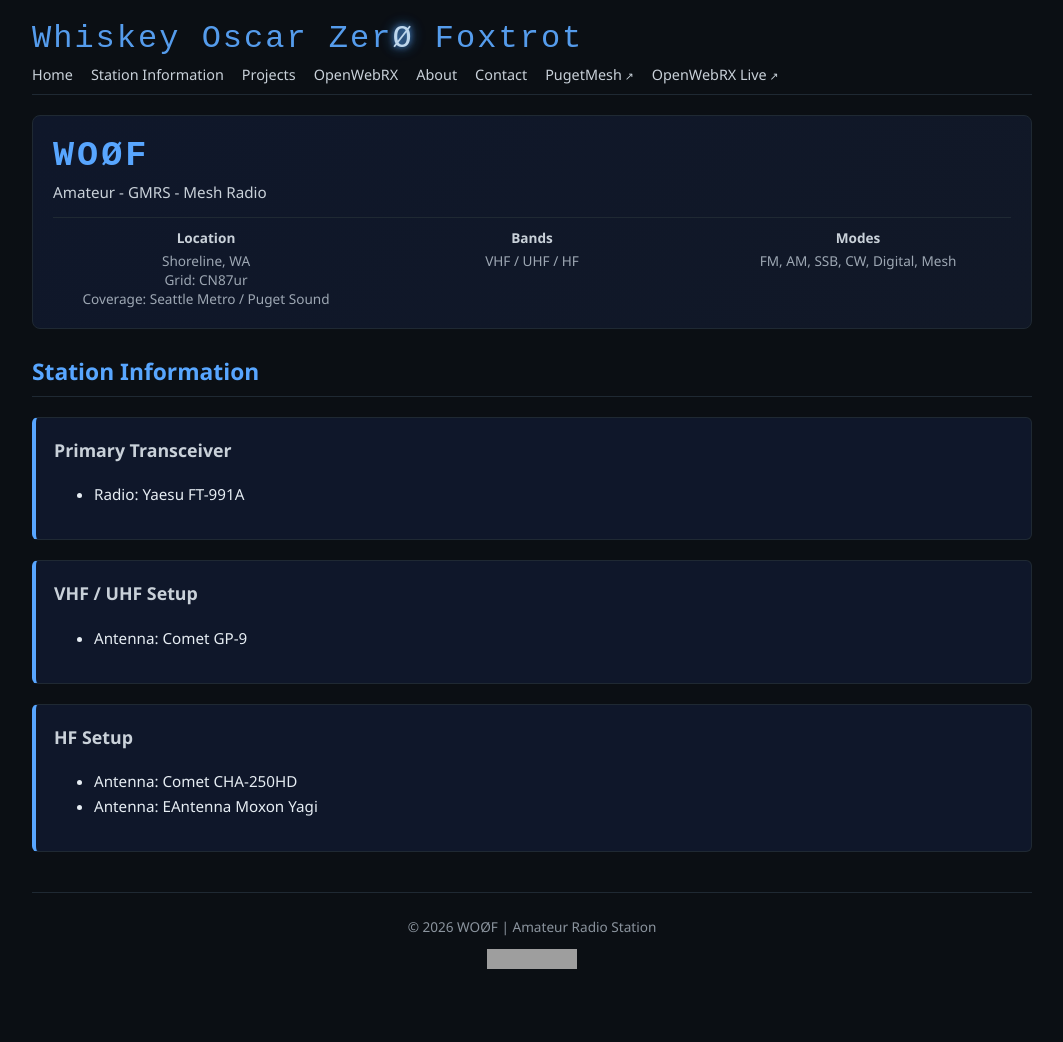
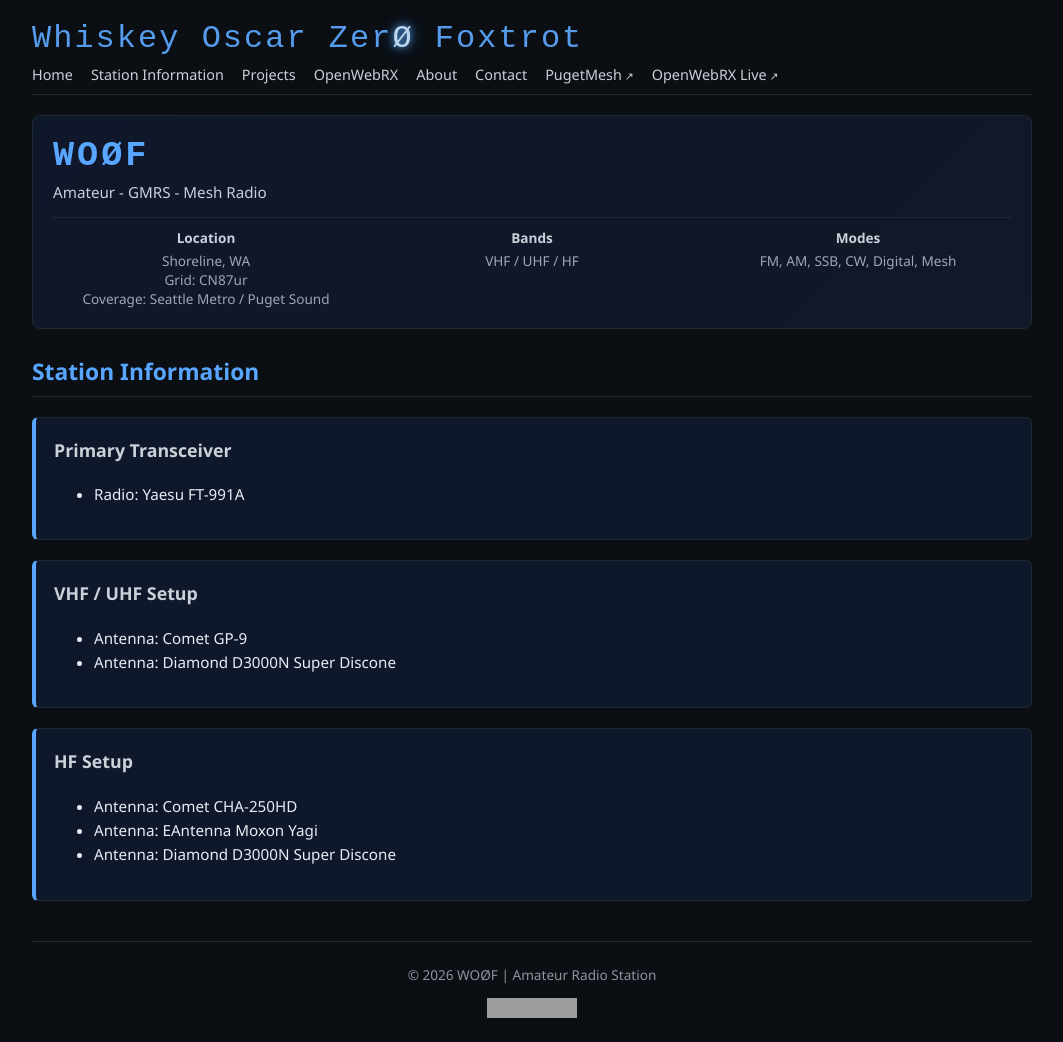
Before and after one commit to Lymitliss/Lymitliss.github.io, a Jekyll site: the page built from station-information.md, in a window 1280 px wide. Shown: the whole page, without its empty margins (108-1171 px from the left). Built offline with Jekyll 4.4.1, drawn with Linux system fonts in a browser that asks for light colours; before the commit the page ends 993 px from its top, so only the background shows below that; grey boxes are pictures that could not be loaded.

Commit message:
Update station-information.md

```diff
--- a/station-information.md
+++ b/station-information.md
@@ -17,6 +17,7 @@ permalink: /station-information/
   <h3>VHF / UHF Setup</h3>
   <ul class="station-list">
     <li><span class="station-label">Antenna:</span> Comet GP-9</li>
+    <li><span class="station-label">Antenna:</span> Diamond D3000N Super Discone</li>
   </ul>
 </div>
 
@@ -25,5 +26,6 @@ permalink: /station-information/
   <ul class="station-list">
     <li><span class="station-label">Antenna:</span> Comet CHA-250HD</li>
     <li><span class="station-label">Antenna:</span> EAntenna Moxon Yagi</li>
+    <li><span class="station-label">Antenna:</span> Diamond D3000N Super Discone</li>
   </ul>
 </div>
```
